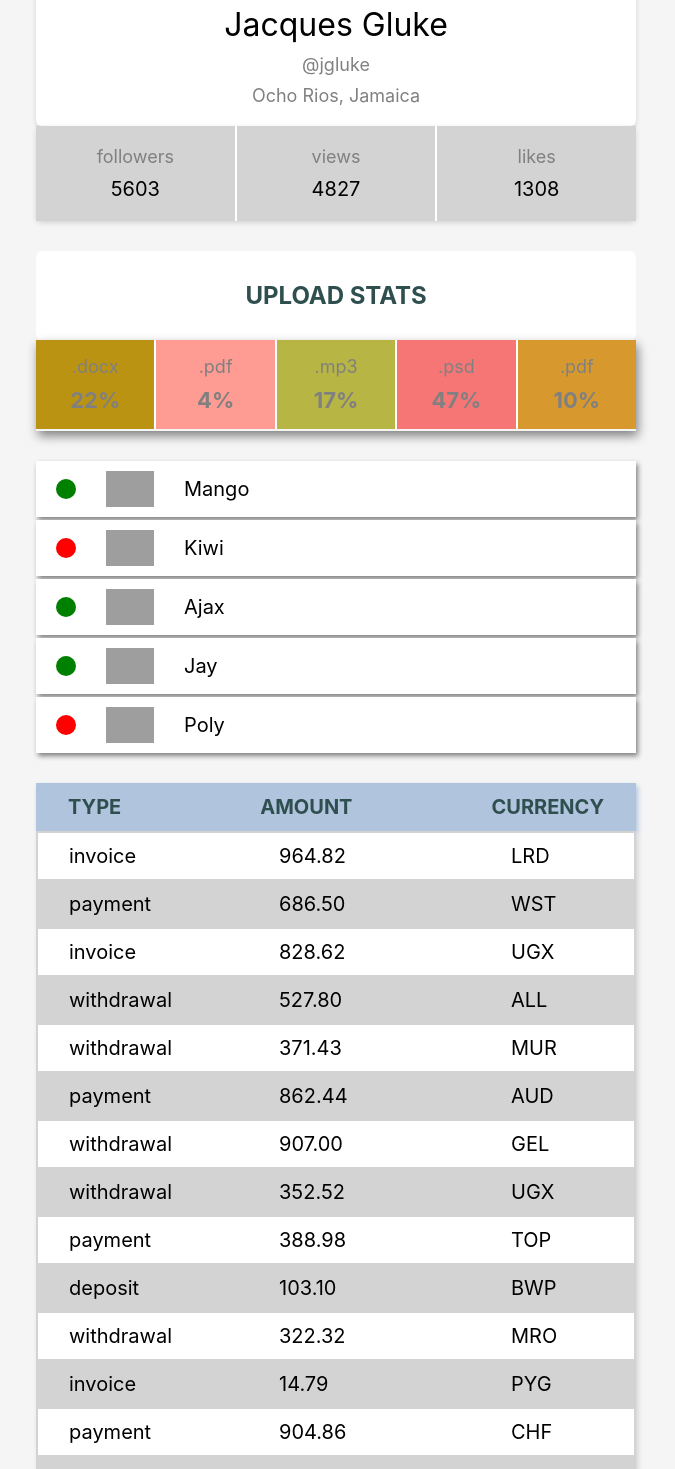
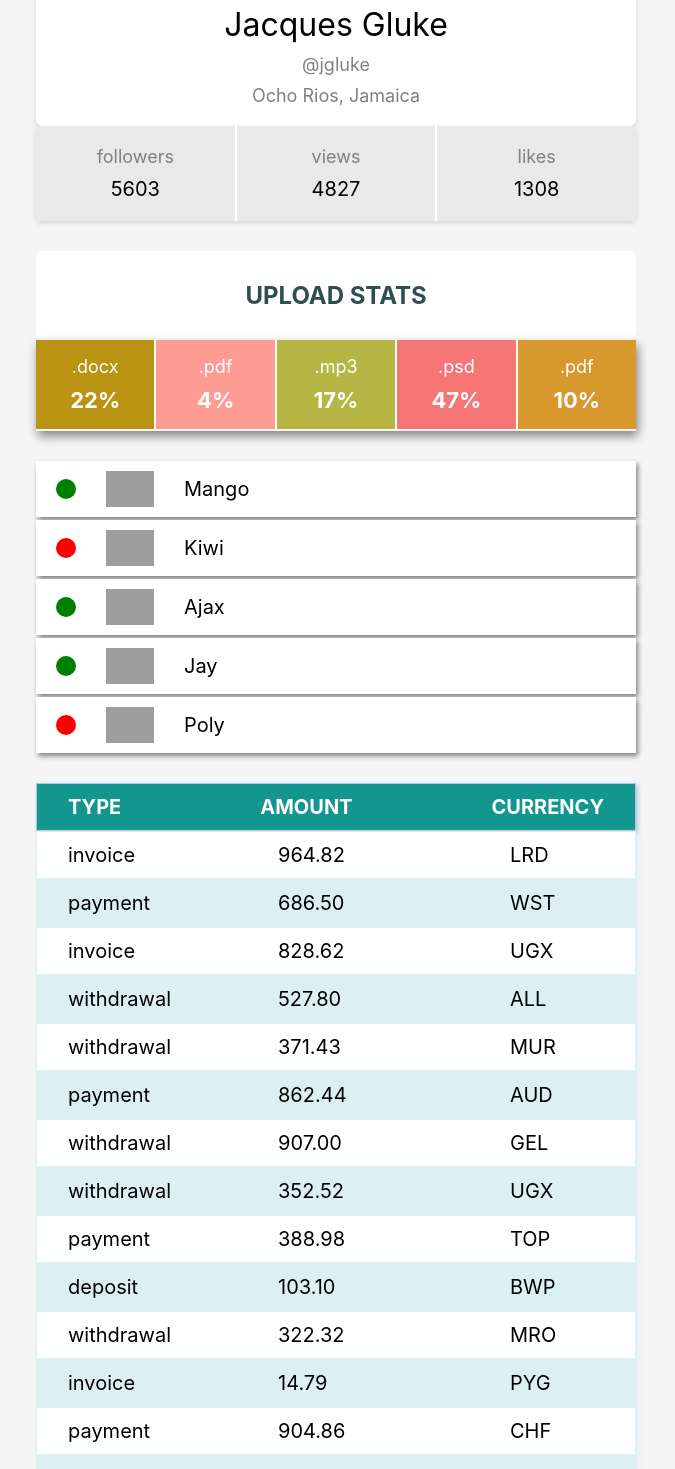
Before and after one commit to teiatan/goit-react-hw-01-components, a React (Create React App) app: page / in a window 1280 px wide. Shown: the part 360-1829 px from the top of the page, without its empty margins (304-979 px from the left). Built offline with nearby package versions, Linux system fonts and the light colour scheme; grey boxes are pictures that could not be loaded.

Commit message:
another colors for styles

```diff
--- a/src/components/Profile/profile.module.css
+++ b/src/components/Profile/profile.module.css
@@ -16,7 +16,7 @@
     height: auto;
     border-radius: 50%;
     margin: 0;
-    background-color:lightgrey;
+    background-color:rgb(227, 225, 225);
 }
 
 .name {
@@ -57,7 +57,7 @@
     align-items: center;
     gap: 10px;
     border-right: 2px solid white;
-    background-color: lightgrey;
+    background-color: rgb(233, 233, 233);
     width: 100%;
     padding-top: 20px;
     padding-bottom: 20px;
--- a/src/components/Statistics/statistics.module.css
+++ b/src/components/Statistics/statistics.module.css
@@ -13,7 +13,7 @@
     align-items: center;
     width: 100%;
     padding: 16px;
-    color: grey;
+    color: white;
     border-right: 2px solid white;
 }
 
--- a/src/components/Transactions/transactions.module.css
+++ b/src/components/Transactions/transactions.module.css
@@ -7,9 +7,9 @@
 }
 
 .transaction-history__head {
-    background-color: lightsteelblue;
+    background-color: rgb(20, 150, 144);
     text-transform: uppercase;
-    color: darkslategrey;
+    color: white;
     display: flex;
     justify-content: space-between;
     padding-top: 10px;
@@ -31,8 +31,8 @@
     display: flex;
     flex-direction: column;
     background-color: white;
-    border: 1px solid lightgrey;
-    box-shadow: 2px 3px 5px lightgrey;
+
+    box-shadow: 2px 3px 5px rgb(220, 240, 244);
 
 }
 
@@ -43,12 +43,12 @@
     padding-bottom: 10px;
     padding-right: 30px;
     padding-left: 30px;
-    border: 1px solid lightgrey;
+    border: 1px solid rgb(220, 240, 244);
 
 }
 
 .transaction-history__item:nth-child(2n) {
-    background-color: lightgrey;
+    background-color: rgb(220, 240, 244);
 }
 
 .transaction-history__type {
```
